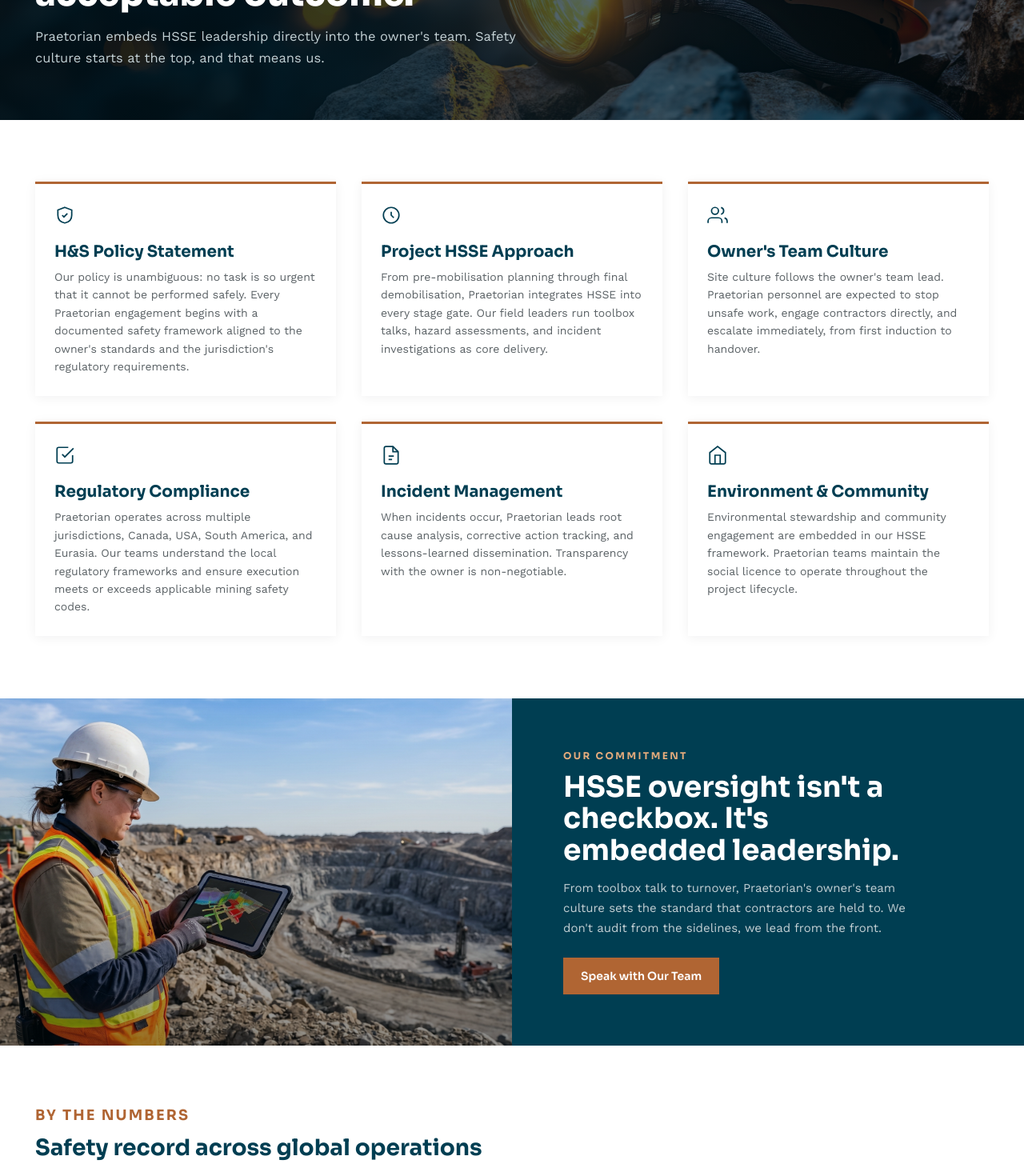
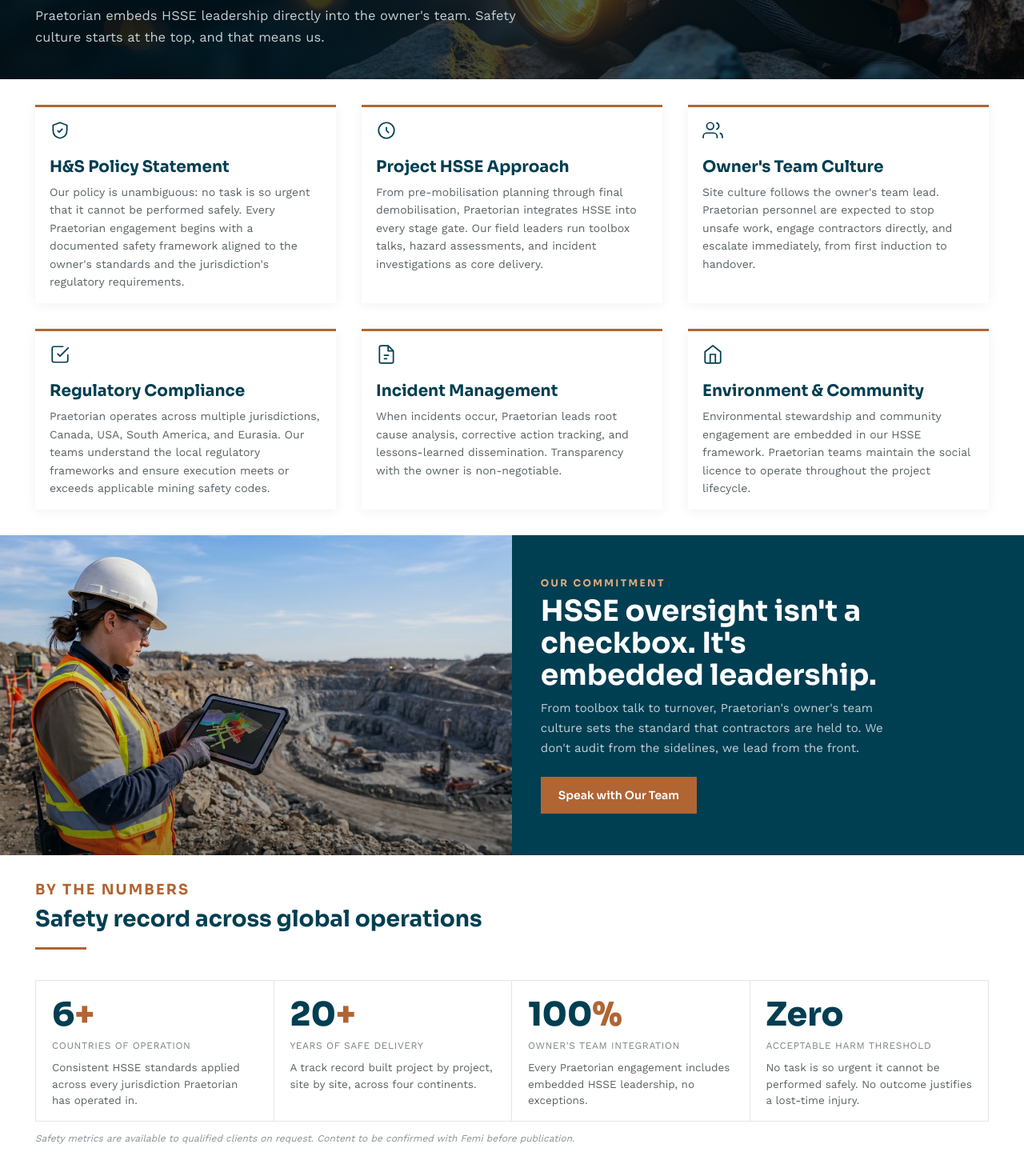
Before and after one commit to PCMGlobal/Praetorian-CM-Website, a Next.js app: page /hsse in a window 1280 px wide. Shown: the part 360-1830 px from the top of the page at 80% size. Built offline with nearby package versions, Linux system fonts and the light colour scheme; no server answers.

Commit message:
HSSE: reduce all section padding and spacing

```diff
--- a/app/hsse/page.tsx
+++ b/app/hsse/page.tsx
@@ -88,7 +88,7 @@ export default async function HSSEPage() {
           <section style={{ position: 'relative', overflow: 'hidden' }}>
             <div style={{ position: 'absolute', inset: '0', backgroundSize: 'cover', backgroundPosition: 'center', backgroundRepeat: 'no-repeat', backgroundImage: 'url(/images/photos/pcml-service-hsse.jpg)' }}></div>
             <div style={{ position: 'absolute', inset: '0', background: 'linear-gradient(100deg,rgba(0,15,22,.9) 0%,rgba(0,25,36,.72) 48%,rgba(0,15,22,.4) 100%)' }}></div>
-            <div style={{ position: 'relative', maxWidth: '1400px', margin: '0 auto', padding: 'clamp(40px,5vw,72px) clamp(16px,4vw,44px)' }}>
+            <div style={{ position: 'relative', maxWidth: '1400px', margin: '0 auto', padding: 'clamp(24px,3vw,40px) clamp(16px,4vw,44px)' }}>
               <Link href="/" style={{ background: 'none', border: '0', padding: '0', color: '#e3ab7c', fontSize: '13px', cursor: 'pointer', display: 'flex', alignItems: 'center', gap: '6px', fontFamily: 'var(--font-sora), sans-serif', fontWeight: '600' }}>
                 <svg width="15" height="15" viewBox="0 0 24 24" fill="none" stroke="currentColor" strokeWidth="1.5"><path d="M19 12H5M11 18l-6-6 6-6" /></svg>
                 Home
@@ -99,10 +99,10 @@ export default async function HSSEPage() {
             </div>
           </section>
 
-          <section style={{ maxWidth: '1400px', margin: '0 auto', padding: 'clamp(46px,6vw,84px) clamp(16px,4vw,44px)' }}>
+          <section style={{ maxWidth: '1400px', margin: '0 auto', padding: 'clamp(20px,2.5vw,32px) clamp(16px,4vw,44px)' }}>
             <div style={{ display: 'grid', gridTemplateColumns: 'repeat(3,1fr)', gap: 'clamp(20px,2.6vw,32px)' }}>
               {data.pillars.map((card, i) => (
-                <div key={card._key ?? i} data-reveal="" style={{ background: '#fff', padding: '26px 24px', boxShadow: '0 2px 14px rgba(0,20,30,.06)', borderTop: '3px solid #B06533' }}>
+                <div key={card._key ?? i} data-reveal="" style={{ background: '#fff', padding: '16px 18px', boxShadow: '0 2px 14px rgba(0,20,30,.06)', borderTop: '3px solid #B06533' }}>
                   {pillarIcons[i]}
                   <h4 style={{ fontFamily: 'var(--font-sora), sans-serif', fontWeight: '700', fontSize: '20px', margin: '16px 0 8px', color: '#003E52' }}>{card.title}</h4>
                   <p style={{ fontSize: '14px', lineHeight: '1.6', color: '#5b6266', margin: '0' }}>{card.description}</p>
@@ -118,23 +118,23 @@ export default async function HSSEPage() {
                 </div>
                 <div style={{ position: 'absolute', inset: '0', background: 'linear-gradient(0deg,rgba(0,15,22,.4),rgba(0,15,22,0))' }}></div>
               </div>
-              <div style={{ display: 'flex', alignItems: 'center', padding: 'clamp(40px,5vw,66px)' }}>
+              <div style={{ display: 'flex', alignItems: 'center', padding: 'clamp(22px,2.8vw,36px)' }}>
                 <div data-reveal="right" style={{ maxWidth: '44ch' }}>
                   <div style={{ fontFamily: 'var(--font-sora), sans-serif', fontWeight: '700', fontSize: '12px', letterSpacing: '.2em', textTransform: 'uppercase', color: '#e3ab7c' }}>{data.commitment.eyebrow}</div>
-                  <h2 style={{ fontFamily: 'var(--font-sora), sans-serif', fontWeight: '700', fontSize: 'clamp(26px,3vw,36px)', margin: '12px 0 16px', color: '#fff', lineHeight: '1.1' }}>{data.commitment.heading}</h2>
+                  <h2 style={{ fontFamily: 'var(--font-sora), sans-serif', fontWeight: '700', fontSize: 'clamp(26px,3vw,36px)', margin: '8px 0 10px', color: '#fff', lineHeight: '1.1' }}>{data.commitment.heading}</h2>
                   <p style={{ fontSize: '15px', lineHeight: '1.65', color: '#c3d0d4', margin: '0 0 24px' }}>{data.commitment.body}</p>
                   <Link href="/contact" style={{ display: 'inline-flex', alignItems: 'center', gap: '8px', background: '#B06533', color: '#fff', textDecoration: 'none', minHeight: '46px', padding: '0 22px', fontFamily: 'var(--font-sora), sans-serif', fontWeight: '600', fontSize: '14px' }}>{data.commitment.ctaLabel}</Link>
                 </div>
               </div>
             </div>
           </section>
-          <section style={{ maxWidth: '1400px', margin: '0 auto', padding: 'clamp(46px,6vw,84px) clamp(16px,4vw,44px)' }}>
+          <section style={{ maxWidth: '1400px', margin: '0 auto', padding: 'clamp(20px,2.5vw,32px) clamp(16px,4vw,44px)' }}>
             <div data-reveal="" style={{ fontFamily: 'var(--font-sora), sans-serif', fontWeight: '700', fontSize: '18px', letterSpacing: '.12em', textTransform: 'uppercase', color: '#B06533' }}>{data.statsSection.eyebrow}</div>
-            <h2 data-reveal="" style={{ fontFamily: 'var(--font-sora), sans-serif', fontWeight: '700', fontSize: 'clamp(20px,2.2vw,28px)', margin: '12px 0 0', color: '#003E52' }}>{data.statsSection.heading}</h2>
+            <h2 data-reveal="" style={{ fontFamily: 'var(--font-sora), sans-serif', fontWeight: '700', fontSize: 'clamp(20px,2.2vw,28px)', margin: '8px 0 0', color: '#003E52' }}>{data.statsSection.heading}</h2>
             <div style={{ width: '64px', height: '3px', background: '#B06533', margin: '18px 0 38px' }}></div>
             <div style={{ display: 'grid', gridTemplateColumns: 'repeat(auto-fit,minmax(200px,1fr))', gap: '0', border: '1px solid #e4e6e7' }}>
               {data.statsSection.stats.map((stat, i) => (
-                <div key={stat._key ?? i} data-reveal="" style={{ padding: '28px 24px', borderRight: i < data.statsSection.stats.length - 1 ? '1px solid #e4e6e7' : undefined }}>
+                <div key={stat._key ?? i} data-reveal="" style={{ padding: '16px 20px', borderRight: i < data.statsSection.stats.length - 1 ? '1px solid #e4e6e7' : undefined }}>
                   <div style={{ fontFamily: 'var(--font-sora), sans-serif', fontWeight: '800', fontSize: 'clamp(32px,3.2vw,44px)', color: '#003E52' }}>{stat.value}<span style={{ color: '#B06533' }}>{stat.suffix}</span></div>
                   <div style={{ fontSize: '12px', letterSpacing: '.05em', textTransform: 'uppercase', color: '#7d8288', marginTop: '6px' }}>{stat.label}</div>
                   <p style={{ fontSize: '13.5px', color: '#5b6266', margin: '10px 0 0', lineHeight: '1.5' }}>{stat.description}</p>
```
